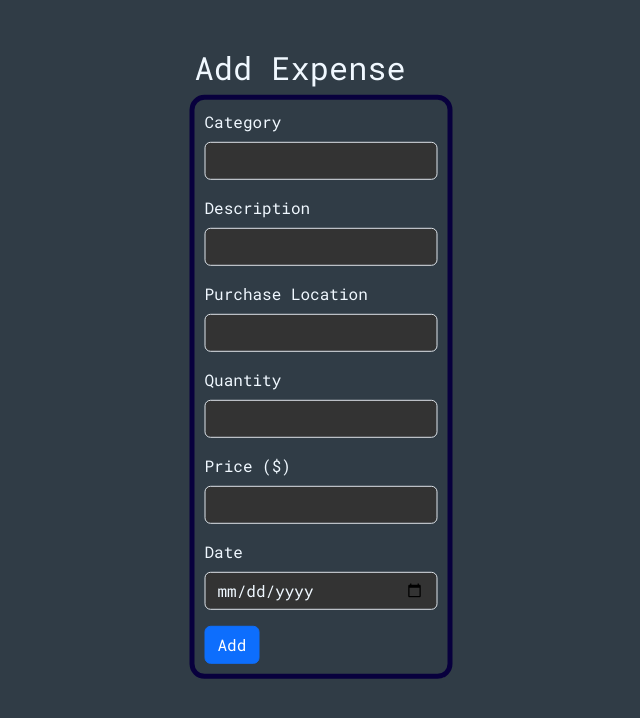
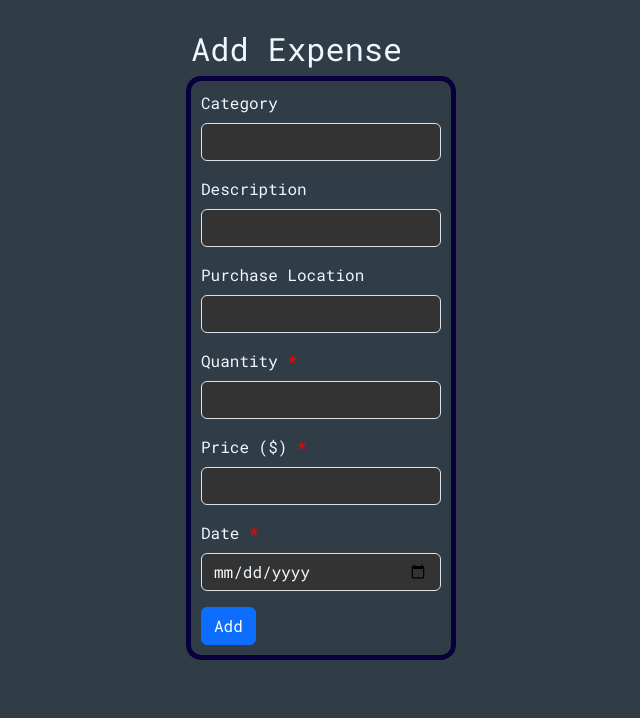
Before and after one commit to Carbar14/Personal-Finance-Tracker, a Flask app: page /add-expense in a window 1280 px wide. Shown: the part 56-774 px from the top of the page, without its empty margins (319-959 px from the left). Run offline with Flask 3, Linux system fonts and the light colour scheme; a user stored in the database is signed in; some libraries are stand-ins or nearby versions.

Commit message:
Fixed a bunch of visual issues

```diff
--- a/app.py
+++ b/app.py
@@ -53,7 +53,7 @@ def login():
             conn.commit()
             conn.close()
             return render_template("login.html")
-        elif not conn.execute("SELECT * FROM users WHERE username= ?", username).fetchall():
+        elif not conn.execute("SELECT * FROM users WHERE username= ?", (username,)).fetchall():
             flash("Username does not exist!")
             conn.commit()
             conn.close()
@@ -62,6 +62,8 @@ def login():
 
         hash = conn.execute("SELECT hash FROM users WHERE username = ?", (username,)).fetchall()[0]["hash"]
         ph = PasswordHasher()
+
+        print()
         try:
             passwordMatches = ph.verify(hash, password)
         except VerifyMismatchError:
@@ -72,7 +74,7 @@ def login():
             flash("Password incorrect for that username!")
         else:
             #session the user
-            session["user_id"] = conn.execute("SELECT * FROM users WHERE username = ?", username).fetchall()[0]["id"]
+            session["user_id"] = conn.execute("SELECT * FROM users WHERE username = ?", (username,)).fetchall()[0]["id"]
 
             #Keep signed in
             if not bool(request.form.get("keepSignedIn")):
@@ -119,7 +121,7 @@ def register():
             #registers user
             conn.execute("INSERT INTO users (username, hash) VALUES (?, ?)", (username, hash))
             #sets session
-            session["user_id"] = int(conn.execute("SELECT * FROM users WHERE username = ?", username).fetchall()[0]["id"])
+            session["user_id"] = int(conn.execute("SELECT * FROM users WHERE username = ?", (username,)).fetchall()[0]["id"])
 
             #Keep signed in
             if not bool(request.form.get("keepSignedIn")):
--- a/static/styles/CSS.css
+++ b/static/styles/CSS.css
@@ -1,3 +1,7 @@
+.red {
+  color: red;
+}
+
 .cont {
   display: flex;
   justify-content: center;
@@ -7,21 +11,21 @@
   max-width: 100vw;
 }
 
-.center {
-  margin: 0;
-  margin-top: 20px;
-  position: absolute;
-  top: 50%;
-  left: 50%;
-  -ms-transform: translate(-50%, -50%);
-  transform: translate(-50%, -50%);
+.navbar-nav {
+  z-index: 1000;
+}
+
+.center-small-form {
+  padding-top: 30px;
+  max-width: 300px;
+  margin: 0 auto;
 }
 
 .center-horizontal {
   margin: 0 auto; /* This will horizontally center the div */
   width: 90vw; /* Adjust the width as needed */
-  max-width: 700px;
-  padding: 20px;
+  max-width: 800px;
+  padding: 25px;
 }
 
 .formBox {
--- a/templates/addExpense.html
+++ b/templates/addExpense.html
@@ -4,7 +4,7 @@
 <!-- Main -->
 {% block body %}
 
-<div class="cont center">
+<div class="cont center-small-form">
   <h2 style="padding-left: 5px">Add Expense</h2>
   <div class="formBox">
     <form action="/add-expense" method="post">
@@ -33,7 +33,9 @@
         />
       </div>
       <div class="mb-3">
-        <label for="quantity" class="form-label"> Quantity </label>
+        <label for="quantity" class="form-label">
+          Quantity <span class="red">*</span></label
+        >
         <input
           type="number"
           class="form-control"
@@ -44,7 +46,9 @@
         />
       </div>
       <div class="mb-3">
-        <label for="price" class="form-label">Price ($)</label>
+        <label for="price" class="form-label"
+          >Price ($) <span class="red">*</span></label
+        >
 
         <input
           type="number"
@@ -57,7 +61,9 @@
         />
       </div>
       <div class="mb-3">
-        <label for="date" class="form-label">Date</label>
+        <label for="date" class="form-label"
+          >Date <span class="red">*</span></label
+        >
         <input
           type="date"
           class="form-control"
--- a/templates/base.html
+++ b/templates/base.html
@@ -25,6 +25,12 @@
       integrity="sha384-T3c6CoIi6uLrA9TneNEoa7RxnatzjcDSCmG1MXxSR1GAsXEV/Dwwykc2MPK8M2HN"
       crossorigin="anonymous"
     />
+
+    <!-- Info i -->
+    <link
+      href="https://netdna.bootstrapcdn.com/font-awesome/3.2.1/css/font-awesome.css"
+      rel="stylesheet"
+    />
   </head>
   <body id="body">
     <!-- Bootstrap Javascript -->
--- a/templates/index.html
+++ b/templates/index.html
@@ -2,7 +2,7 @@
 
 <!-- Main -->
 {% block body %}
-<div class="cont center">
+<div class="cont center-horizontal">
   <!-- Expenses  -->
   {% if expenses -%}
   <div>
```
Also changed, not shown: templates/addIncome.html (+7 -3 lines), templates/analyzeExpenses.html (+9 -0 lines), templates/analyzeIncome.html (+9 -2 lines), templates/lineChart.html (+12 -14 lines), templates/pieChart.html (+5 -4 lines), 2 other files.
